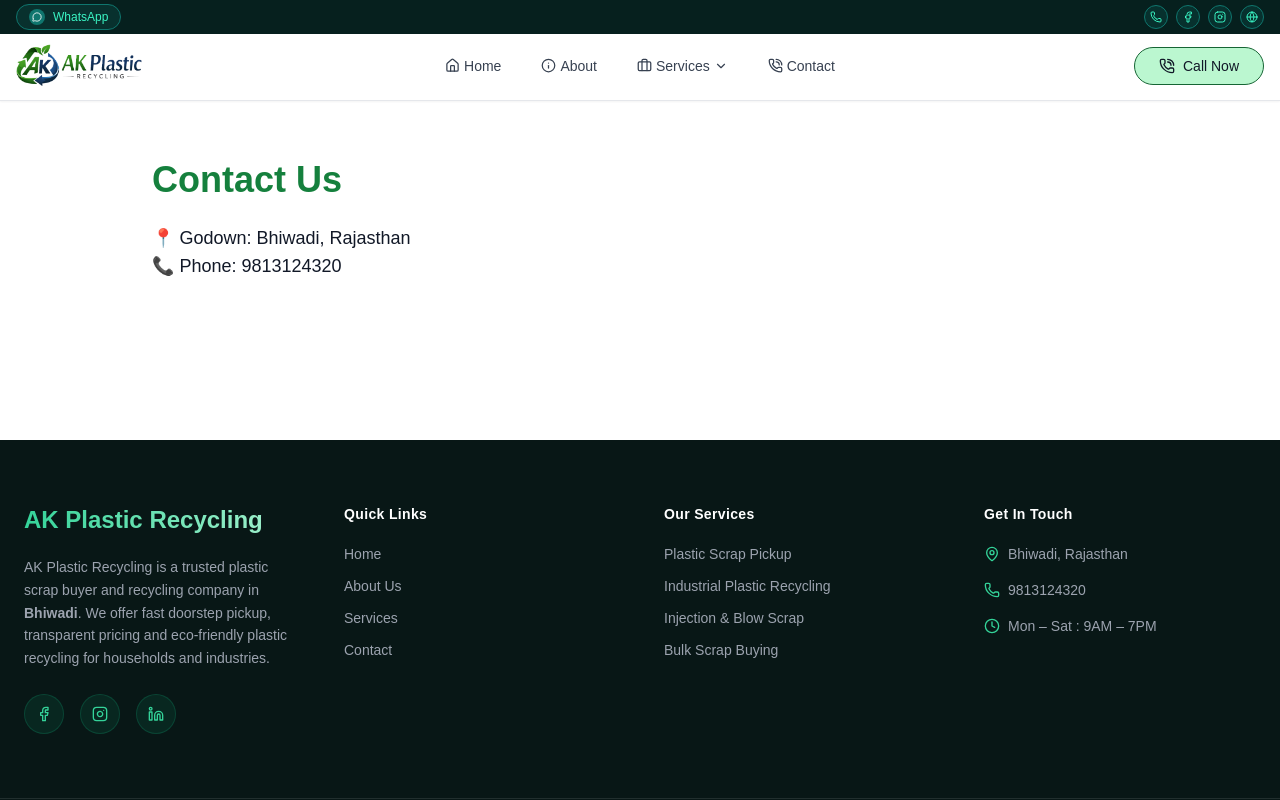
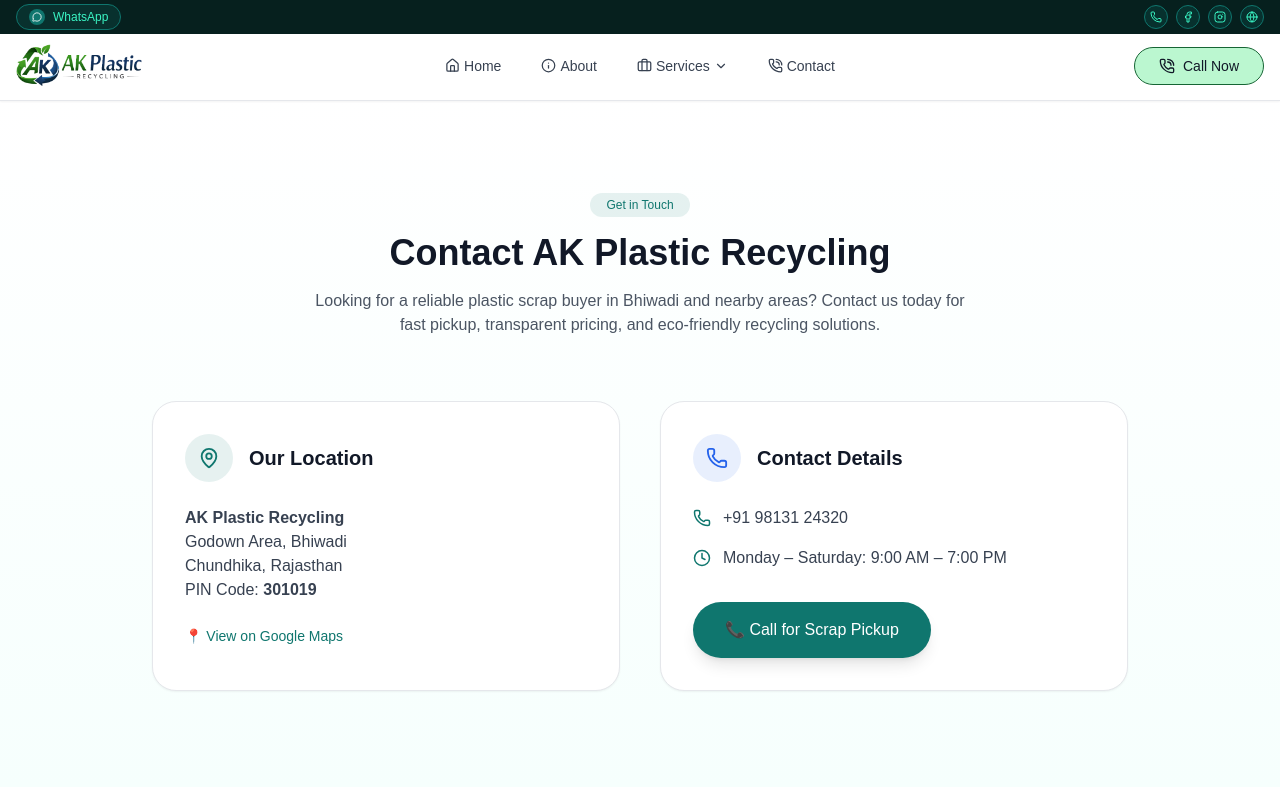
Before and after one commit to syedsohrabsoftware-maker/plastic, a Next.js app: page /contact in a window 1280 px wide. Shown: the top 800 px of the page. Built offline with nearby package versions, Linux system fonts and the light colour scheme.

Commit message:
Fix build issue and update pages

```diff
--- a/app/components/Services.tsx
+++ b/app/components/Services.tsx
@@ -1,88 +1,136 @@
 import Image from "next/image";
+
+/* ================= SEO SERVICE SCHEMA ================= */
+const serviceSchema = {
+  "@context": "https://schema.org",
+  "@type": "Service",
+  "name": "Plastic Scrap Recycling Services",
+  "provider": {
+    "@type": "Organization",
+    "name": "AK Plastic Recycling",
+  },
+  "areaServed": {
+    "@type": "Place",
+    "name": "India",
+  },
+  "serviceType": [
+    "Household Plastic Scrap Pickup",
+    "Industrial Plastic Scrap Recycling",
+    "Bulk Plastic Scrap Buyer",
+  ],
+  "description":
+    "AK Plastic Recycling provides household and industrial plastic scrap pickup, recycling, and bulk plastic waste management services with eco-friendly processing.",
+};
 
 export default function Services() {
   return (
-    <section className="bg-white py-20">
-      <div className="max-w-7xl mx-auto px-5">
+    <section
+      id="services"
+      className="relative bg-gradient-to-b from-white to-[#F6FFFD] py-20"
+    >
+      {/* SEO Schema */}
+      <script
+        type="application/ld+json"
+        dangerouslySetInnerHTML={{ __html: JSON.stringify(serviceSchema) }}
+      />
 
-        {/* Heading */}
-        <div className="text-center mb-16">
-          <h2 className="text-3xl md:text-4xl font-semibold text-gray-900">
-            Plastic Scrap Services by AK Plastic Recycling
+      <div className="max-w-7xl mx-auto px-4 sm:px-6 lg:px-8">
+
+        {/* ================= HEADER ================= */}
+        <header className="text-center max-w-3xl mx-auto mb-16">
+          <span className="inline-block mb-4 px-4 py-1 text-xs font-medium rounded-full bg-[#0F766E]/10 text-[#0F766E]">
+            Our Services
+          </span>
+
+          <h2 className="text-3xl sm:text-4xl font-semibold text-gray-900">
+            Professional Plastic Scrap Recycling Services
           </h2>
-          <p className="mt-4 text-gray-600 max-w-2xl mx-auto text-sm md:text-base">
-            We specialize in buying and recycling all types of plastic scrap
-            from households, factories and industrial units with transparent
-            pricing and fast pickup.
+
+          <p className="mt-4 text-gray-600 text-sm sm:text-base leading-relaxed">
+            AK Plastic Recycling is a trusted plastic scrap buyer offering fast
+            pickup, transparent pricing, and eco-friendly recycling solutions
+            for households, factories, and industrial units across India.
           </p>
-        </div>
+        </header>
 
-        {/* Cards */}
-        <div className="grid md:grid-cols-2 gap-10">
+        {/* ================= SERVICES GRID ================= */}
+        <div className="grid grid-cols-1 md:grid-cols-2 gap-10">
 
-          {/* Household */}
-          <div className="rounded-3xl bg-[#F9FFFB] border p-8 hover:shadow-lg transition">
+          {/* ============ HOUSEHOLD SERVICE ============ */}
+          <article className="group rounded-3xl border bg-white/80 backdrop-blur p-6 sm:p-8 transition-all duration-300 hover:shadow-2xl">
             <div className="flex items-center gap-4 mb-6">
-              <div className="w-12 h-12 rounded-full bg-[#0F766E]/10 flex items-center justify-center text-[#0F766E] font-semibold">
-                H
+              <div className="w-12 h-12 rounded-full bg-[#0F766E]/10 flex items-center justify-center text-[#0F766E] text-lg font-semibold">
+                ♻
               </div>
-              <h3 className="text-xl font-semibold text-gray-900">
-                For Household Plastic Scrap
+              <h3 className="text-lg sm:text-xl font-semibold text-gray-900">
+                Household Plastic Scrap Pickup
               </h3>
             </div>
 
-            <ul className="space-y-3 text-sm text-gray-600 leading-relaxed">
+            <ul className="space-y-3 text-sm sm:text-base text-gray-600 leading-relaxed">
               <li>✔ Plastic bottles, containers & packaging waste</li>
-              <li>✔ Old plastic drums, buckets & storage items</li>
+              <li>✔ Old buckets, drums & storage plastics</li>
               <li>✔ Doorstep pickup at your convenience</li>
               <li>✔ Accurate digital weighing & instant payment</li>
-              <li>✔ Eco-friendly recycling process</li>
+              <li>✔ Environment-friendly recycling process</li>
             </ul>
 
-            {/* Optional image */}
-            <div className="mt-8">
+            <div className="mt-8 overflow-hidden rounded-2xl">
               <Image
                 src="/images/household-plastic.jpg"
-                alt="Household Plastic Scrap Collection"
-                width={400}
-                height={260}
-                className="rounded-xl"
+                alt="Household plastic scrap pickup and recycling service"
+                width={520}
+                height={340}
+                className="w-full h-auto object-cover transition-transform duration-500 group-hover:scale-105"
               />
             </div>
-          </div>
+          </article>
 
-          {/* Business */}
-          <div className="rounded-3xl bg-[#F4FAFF] border p-8 hover:shadow-lg transition">
+          {/* ============ INDUSTRIAL SERVICE ============ */}
+          <article className="group rounded-3xl border bg-white/80 backdrop-blur p-6 sm:p-8 transition-all duration-300 hover:shadow-2xl">
             <div className="flex items-center gap-4 mb-6">
-              <div className="w-12 h-12 rounded-full bg-[#2563EB]/10 flex items-center justify-center text-[#2563EB] font-semibold">
-                B
+              <div className="w-12 h-12 rounded-full bg-[#2563EB]/10 flex items-center justify-center text-[#2563EB] text-lg font-semibold">
+                🏭
               </div>
-              <h3 className="text-xl font-semibold text-gray-900">
-                For Industrial & Business Plastic Scrap
+              <h3 className="text-lg sm:text-xl font-semibold text-gray-900">
+                Industrial & Business Plastic Scrap
               </h3>
             </div>
 
-            <ul className="space-y-3 text-sm text-gray-600 leading-relaxed">
-              <li>✔ Injection moulding & blow moulding scrap</li>
-              <li>✔ Factory plastic waste & rejected material</li>
+            <ul className="space-y-3 text-sm sm:text-base text-gray-600 leading-relaxed">
+              <li>✔ Injection & blow moulding scrap materials</li>
+              <li>✔ Factory plastic waste & rejected products</li>
               <li>✔ Bulk pickup with proper documentation</li>
               <li>✔ Long-term recycling partnerships available</li>
-              <li>✔ Compliance-friendly & responsible recycling</li>
+              <li>✔ Government-compliant & responsible recycling</li>
             </ul>
 
-            {/* Optional image */}
-            <div className="mt-8">
+            <div className="mt-8 overflow-hidden rounded-2xl">
               <Image
                 src="/images/industrial-plastic.jpg"
-                alt="Industrial Plastic Scrap Recycling"
-                width={400}
-                height={260}
-                className="rounded-xl"
+                alt="Industrial plastic scrap recycling and bulk pickup service"
+                width={520}
+                height={340}
+                className="w-full h-auto object-cover transition-transform duration-500 group-hover:scale-105"
               />
             </div>
-          </div>
+          </article>
 
         </div>
+
+        {/* ================= CTA ================= */}
+        <div className="mt-20 text-center">
+          <p className="text-gray-700 mb-6 text-sm sm:text-base">
+            Looking for a reliable plastic scrap buyer near you?
+          </p>
+          <a
+            href="tel:9813124320"
+            className="inline-flex items-center justify-center rounded-full bg-[#0F766E] px-10 py-4 text-white font-medium shadow-lg hover:bg-[#115E59] transition"
+          >
+            📞 Call Now for Scrap Pickup
+          </a>
+        </div>
+
       </div>
     </section>
   );
--- /dev/null
+++ b/app/components/StickyCTA.tsx
@@ -0,0 +1,15 @@
+"use client";
+
+export default function StickyCTA() {
+  return (
+    <div className="fixed bottom-4 left-1/2 -translate-x-1/2 z-50 md:hidden">
+      <a
+        href="tel:9813124320"
+        className="flex items-center gap-2 px-6 py-4 rounded-full bg-[#0F766E]
+        text-white font-medium shadow-xl"
+      >
+        📞 Call for Scrap Pickup
+      </a>
+    </div>
+  );
+}
--- a/app/contact/page.tsx
+++ b/app/contact/page.tsx
@@ -1,14 +1,99 @@
+import { Phone, MapPin, Mail, Clock } from "lucide-react";
+
 export default function Contact() {
   return (
-    <main className="max-w-5xl mx-auto px-6 py-16">
-      <h1 className="text-4xl font-bold text-green-700">
-        Contact Us
-      </h1>
+    <main className="bg-gradient-to-b from-white to-[#F6FFFD] py-24">
+      <div className="max-w-5xl mx-auto px-4 sm:px-6">
 
-      <p className="mt-6 text-lg">
-        📍 Godown: Bhiwadi, Rajasthan <br />
-        📞 Phone: <a href="tel:9813124320">9813124320</a>
-      </p>
+        {/* ================= HEADER ================= */}
+        <header className="text-center mb-16">
+          <span className="inline-block mb-4 px-4 py-1 text-xs font-medium rounded-full bg-[#0F766E]/10 text-[#0F766E]">
+            Get in Touch
+          </span>
+
+          <h1 className="text-3xl sm:text-4xl font-semibold text-gray-900">
+            Contact AK Plastic Recycling
+          </h1>
+
+          <p className="mt-4 text-gray-600 max-w-2xl mx-auto text-sm sm:text-base">
+            Looking for a reliable plastic scrap buyer in Bhiwadi and nearby
+            areas? Contact us today for fast pickup, transparent pricing, and
+            eco-friendly recycling solutions.
+          </p>
+        </header>
+
+        {/* ================= CONTACT CARDS ================= */}
+        <div className="grid grid-cols-1 md:grid-cols-2 gap-10">
+
+          {/* ===== Address ===== */}
+          <div className="rounded-3xl border bg-white p-8 shadow-sm hover:shadow-lg transition">
+            <div className="flex items-center gap-4 mb-6">
+              <div className="w-12 h-12 rounded-full bg-[#0F766E]/10 flex items-center justify-center text-[#0F766E]">
+                <MapPin size={22} />
+              </div>
+              <h2 className="text-xl font-semibold text-gray-900">
+                Our Location
+              </h2>
+            </div>
+
+            <p className="text-gray-700 leading-relaxed text-sm sm:text-base">
+              <strong>AK Plastic Recycling</strong> <br />
+              Godown Area, Bhiwadi <br />
+              Chundhika, Rajasthan <br />
+              PIN Code: <strong>301019</strong>
+            </p>
+
+            <a
+              href="https://www.google.com/maps/search/?api=1&query=Bhiwadi+Chundhika+301019"
+              target="_blank"
+              className="inline-block mt-6 text-sm font-medium text-[#0F766E] hover:underline"
+            >
+              📍 View on Google Maps
+            </a>
+          </div>
+
+          {/* ===== Contact Info ===== */}
+          <div className="rounded-3xl border bg-white p-8 shadow-sm hover:shadow-lg transition">
+            <div className="flex items-center gap-4 mb-6">
+              <div className="w-12 h-12 rounded-full bg-[#2563EB]/10 flex items-center justify-center text-[#2563EB]">
+                <Phone size={22} />
+              </div>
+              <h2 className="text-xl font-semibold text-gray-900">
+                Contact Details
+              </h2>
+            </div>
+
+            <ul className="space-y-4 text-sm sm:text-base text-gray-700">
+              <li className="flex items-center gap-3">
+                <Phone size={18} className="text-[#0F766E]" />
+                <a
+                  href="tel:9813124320"
+                  className="font-medium hover:underline"
+                >
+                  +91 98131 24320
+                </a>
+              </li>
+
+              <li className="flex items-center gap-3">
+                <Clock size={18} className="text-[#0F766E]" />
+                <span>Monday – Saturday: 9:00 AM – 7:00 PM</span>
+              </li>
+            </ul>
+
+            {/* CTA */}
+            <div className="mt-8">
+              <a
+                href="tel:9813124320"
+                className="inline-flex items-center justify-center rounded-full bg-[#0F766E]
+                px-8 py-4 text-white font-medium shadow-lg hover:bg-[#115E59] transition"
+              >
+                📞 Call for Scrap Pickup
+              </a>
+            </div>
+          </div>
+
+        </div>
+      </div>
     </main>
   );
 }
--- /dev/null
+++ b/app/locations/[city]/page.tsx
@@ -0,0 +1,96 @@
+import { notFound } from "next/navigation";
+
+/* ================== ALLOWED SERVICE AREAS ================== */
+const cities = [
+  "bhiwadi",
+  "khushkhera",
+  "bhiapur",
+  "manesar",
+  "gurugram",
+  "faridabad",
+  "palwal",
+  "ballabhgarh",
+  "alwar",
+];
+
+/* ================== STATIC GENERATION (REQUIRED) ================== */
+export function generateStaticParams() {
+  return cities.map((city) => ({
+    city,
+  }));
+}
+
+/* ================== SEO METADATA ================== */
+export function generateMetadata({
+  params,
+}: {
+  params: { city?: string };
+}) {
+  if (!params?.city || !cities.includes(params.city)) {
+    return {};
+  }
+
+  const cityName = params.city.replace(/-/g, " ");
+
+  return {
+    title: `Plastic Scrap Buyer in ${cityName} | AK Plastic Recycling`,
+    description: `AK Plastic Recycling is a trusted plastic scrap buyer in ${cityName}. We offer fast plastic scrap pickup, best market prices, and eco-friendly recycling services.`,
+  };
+}
+
+/* ================== PAGE ================== */
+export default function CityPage({
+  params,
+}: {
+  params: { city?: string };
+}) {
+  if (!params?.city || !cities.includes(params.city)) {
+    return notFound();
+  }
+
+  const cityName = params.city.replace(/-/g, " ").toUpperCase();
+
+  return (
+    <main className="py-24 max-w-5xl mx-auto px-4">
+      {/* Heading */}
+      <h1 className="text-4xl font-bold mb-6 text-gray-900">
+        Plastic Scrap Buyer in {cityName}
+      </h1>
+
+      {/* Intro */}
+      <p className="text-gray-700 mb-6 leading-relaxed">
+        AK Plastic Recycling is a reliable plastic scrap buyer in {cityName},
+        providing professional plastic scrap pickup and recycling services for
+        households, factories, and industrial units. We ensure transparent
+        pricing, fast pickup, and eco-friendly recycling practices.
+      </p>
+
+      {/* Services */}
+      <h2 className="text-2xl font-semibold mb-4 text-gray-900">
+        Our Plastic Recycling Services in {cityName}
+      </h2>
+
+      <ul className="list-disc ml-6 space-y-2 text-gray-700 mb-8">
+        <li>Household plastic scrap pickup</li>
+        <li>Industrial & factory plastic waste recycling</li>
+        <li>Bulk plastic scrap buying</li>
+        <li>Government-compliant recycling process</li>
+        <li>Fast pickup with instant payment</li>
+      </ul>
+
+      {/* CTA */}
+      <p className="text-gray-700 mb-8">
+        If you are looking for a trusted plastic scrap buyer in {cityName},
+        contact AK Plastic Recycling today for quick pickup and the best market
+        rates.
+      </p>
+
+      <a
+        href="tel:9813124320"
+        className="inline-flex items-center justify-center rounded-full bg-[#0F766E] px-8 py-4 text-white font-medium shadow-lg hover:bg-[#115E59] transition"
+      >
+        📞 Call Now for Scrap Pickup
+      </a>
+    </main>
+  );
+}
--- a/app/page.tsx
+++ b/app/page.tsx
@@ -9,6 +9,7 @@ import WhyChooseUs from "./components/WhyChooseUs";
 import LeadPopup  from "./components/LeadPopup";
 import Locations  from "./components/Locations";
 import VideoSection from "./components/VideoSection";
+import StickyCTA from "./components/StickyCTA";
 export default function Home() {
   return (
     <main>
@@ -23,6 +24,7 @@ export default function Home() {
        <LeadPopup />
        <Locations />
        <VideoSection />
+       <StickyCTA />
     </main>
   );
 }
```
Also changed, not shown: public/images/household-plastic.jpg (added), public/robots.txt (added), 1 other file (tests, documents, lock files or other folders).
